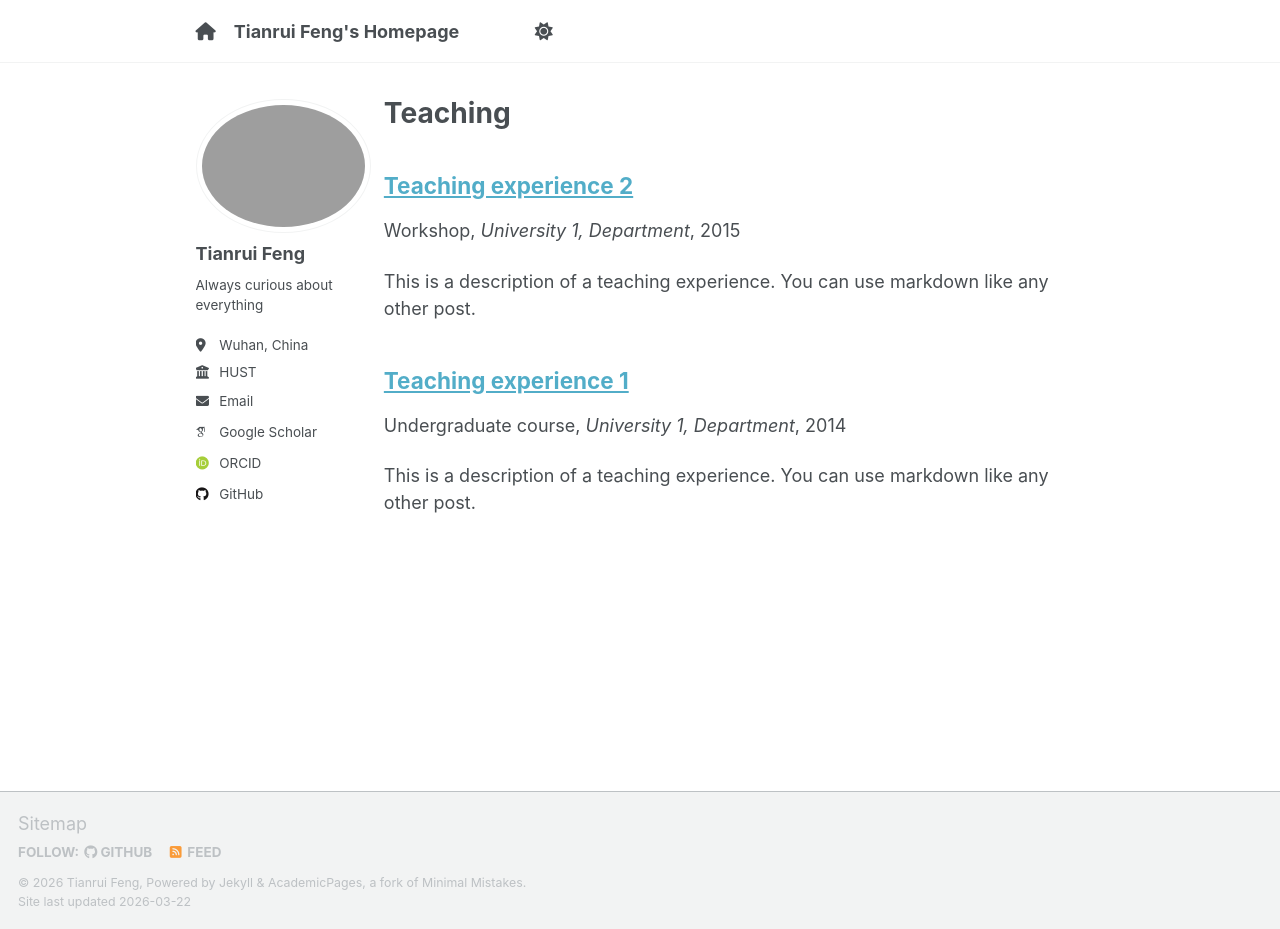
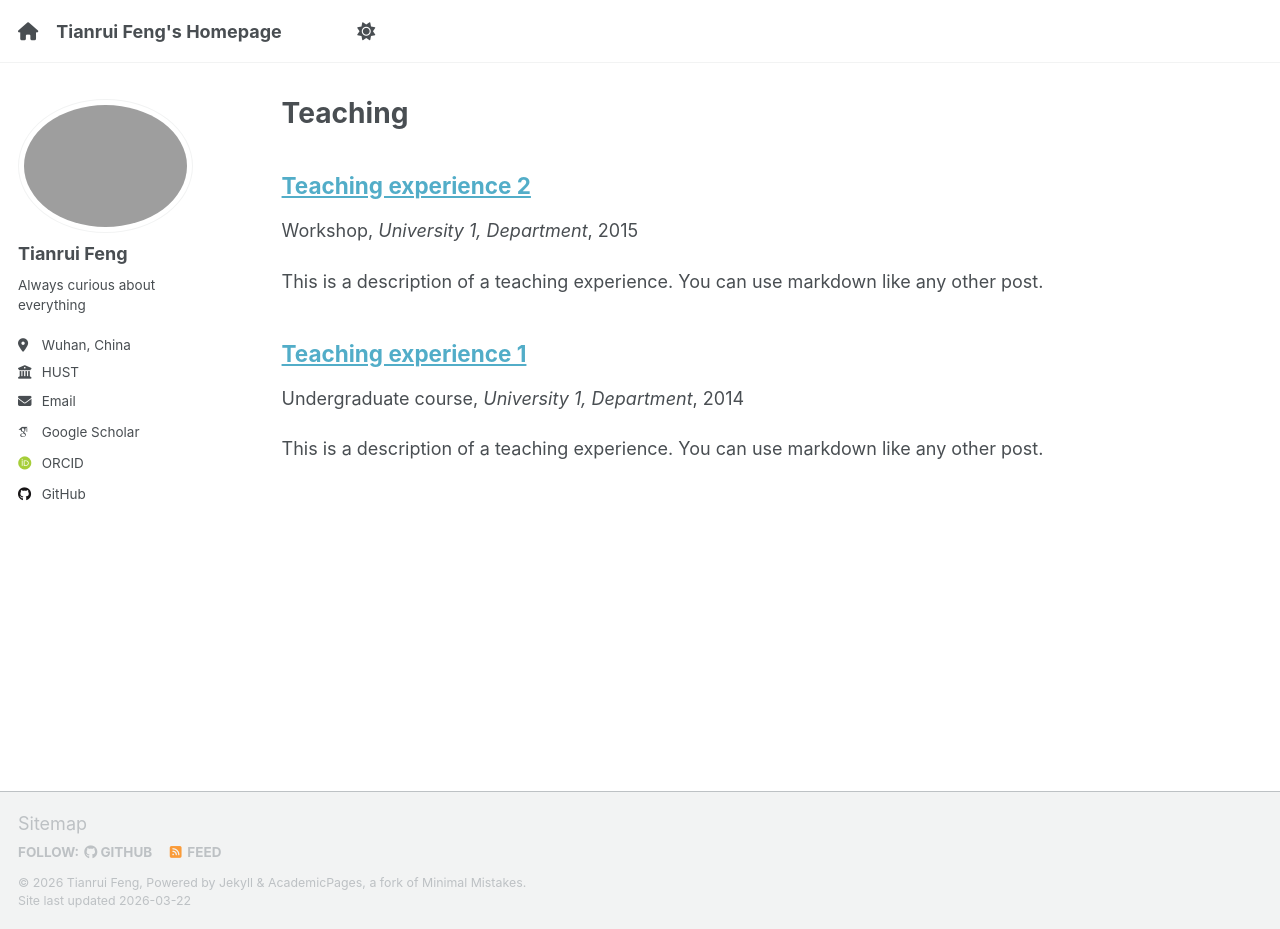
Before and after one commit to jerryfeng2003/jerryfeng2003.github.io, a Jekyll site: the page built from _pages/teaching.html, in a window 1280 px wide and 929 px high. Built offline with Jekyll 4.4.1, drawn with Linux system fonts in a browser that asks for light colours; some web fonts are replaced; a script that is not in the unit is left out.

Commit message:
Update _themes.scss

```diff
--- a/_sass/_themes.scss
+++ b/_sass/_themes.scss
@@ -53,7 +53,7 @@ $small                      : 600px !default;
 $medium                     : 768px !default;
 $medium-wide                : 900px !default;
 $large                      : 925px !default;
-$x-large                    : 1580px !default;
+$x-large                    : 1280px !default;
 
 /* ==========================================================================
    Grid
@@ -70,7 +70,7 @@ $susy: (
   math: fluid,
   output: float,
   gutter-position: after,
-  container: $large,
+  container: $x-large,
   global-box-sizing: border-box,
 );
 
```
